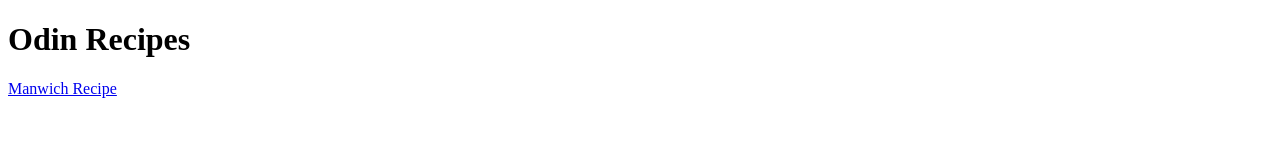
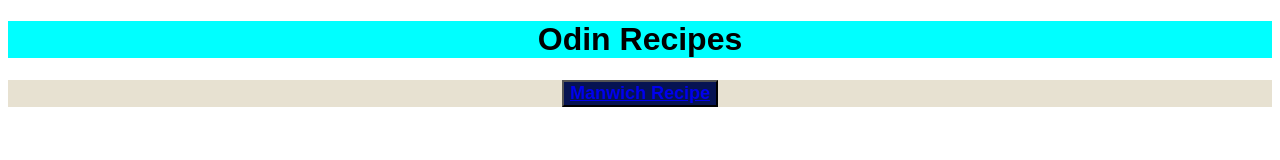
Before and after one commit to Elpartanna/odin-recipes, a plain HTML site: page index.html in a window 1280 px wide. Drawn offline with Linux system fonts and the light colour scheme.

Commit message:
Ubuntu Samsung Update

```diff
--- a/index.html
+++ b/index.html
@@ -4,12 +4,14 @@
     <meta charset="UTF-8">
     <meta http-equiv="X-UA-Compatible" content="IE=edge">
     <meta name="viewport" content="width=device-width, initial-scale=1.0">
-    <title>Document</title>
+    <title>Odin Recipes</title>
+    <link rel="stylesheet" href="style.css"
 </head>
 <body>
-    <h1>Odin Recipes</h1>
-    <a href="manwich.html">Manwich Recipe</a>
-
+    <h1 class="heading">Odin Recipes</h1>
+<div style="text-align: center">
+    <button class="recipe"> <a href="manwich.html">Manwich Recipe</a></button>
+    <div>
 
 </body>
 </html>
--- /dev/null
+++ b/style.css
@@ -0,0 +1,31 @@
+
+
+.heading {
+    font-family: Arial, Helvetica, sans-serif;
+    font-weight: bolder;
+    font-size: 32px;
+    text-align: center;
+    background-color: cyan;
+
+}
+
+div {
+    background-color: rgb(231, 225, 209);
+}
+.recipe {
+    font-family: Arial, Helvetica, sans-serif;
+    font-weight: bold;
+    font-size: 18px;
+    text-align: center;
+    background-color: rgb(6, 19, 82);
+    color: cornsilk;
+}
+
+a:active {
+    color: rgb(243, 235, 235);
+    background-color: rgb(6, 19, 82);
+}
+a:visited {
+    color:rgb(146, 195, 241);
+    background-color: rgb(6, 19, 82);
+}
```
